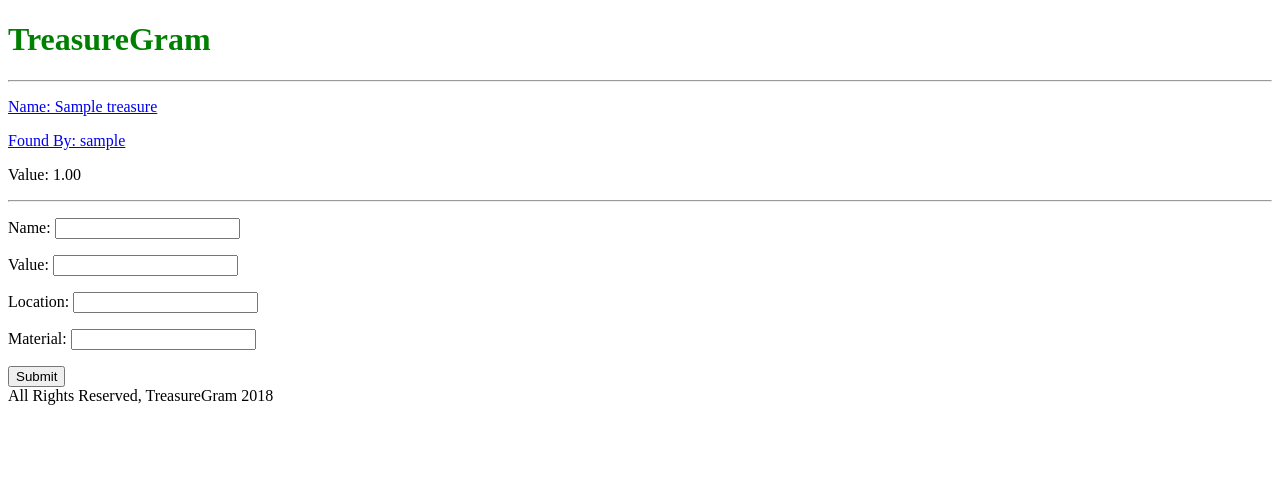
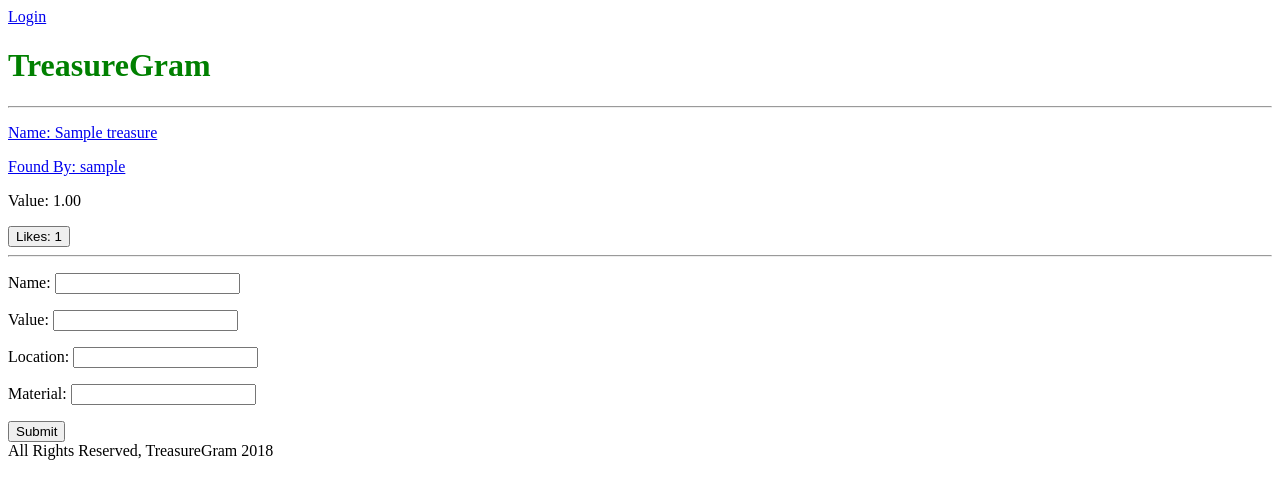
Before and after one commit to LillianChernin/treasuregram, a Django app: page / in a window 1280 px wide. Shown: the top 487 px of the page. Run offline with Django 3.2, Linux system fonts and the light colour scheme; tables that the repository leaves empty hold one stand-in row (values such as "Sample post").

Commit message:
finish part 3

```diff
--- a/main_app/models.py
+++ b/main_app/models.py
@@ -12,5 +12,6 @@ class Treasure(models.Model):
     models.SET_NULL,
     blank=True,
     null=True,)
+    likes = models.IntegerField(default=0)
     def __str__(self):
 	    return self.name
--- /dev/null
+++ b/main_app/static/js/app.js
@@ -0,0 +1,12 @@
+$('button').on('click', function(event){
+  event.preventDefault();
+  var element = $(this);
+  $.ajax({
+    url: '/like_treasure/',
+    method: 'GET',
+    data: {treasure_id: element.attr('data-id')},
+    success: function(response){
+      element.html('Likes: ' + response);
+    }
+  })
+})
--- a/main_app/templates/base.html
+++ b/main_app/templates/base.html
@@ -6,10 +6,18 @@
   <link rel="stylesheet" type="text/css" href="{% static 'style.css' %}"/>
   </head>
   <body>
-    <h1>TreasureGram</h1>
-    <hr />
-      {% block content %}
-      {% endblock %}
+    {% if user.is_authenticated %}
+      <a  href="{% url 'profile' user.username %}">Hello, {{ user.username }}!</a> |
+      <a  href="{% url 'logout' %}">Logout</a>
+    {% else %}
+      <a  href="{% url 'login' %}">Login</a>
+    {% endif %}
+      <h1>TreasureGram</h1>
+      <hr />
+    {% block content %}
+    {% endblock %}
     <footer>All Rights Reserved, TreasureGram 2018</footer>
+    <script src="https://ajax.googleapis.com/ajax/libs/jquery/3.3.1/jquery.min.js"></script>
+    <script src="{% static 'js/app.js' %}"></script>
   </body>
  </html>
--- a/main_app/templates/index.html
+++ b/main_app/templates/index.html
@@ -14,6 +14,9 @@
     {% else %}
       <p>Value: Unknown</p>
     {% endif%}
+    <button class="likes" data-id="{{treasure.id}}" type="button">Likes:
+    {% if treasure.likes > 0 %} {{ treasure.likes }} {% else %} None :( {% endif %}
+    </button>
     <hr />
   {% endfor %}
   <form action="post_url/" method="post">
--- a/main_app/urls.py
+++ b/main_app/urls.py
@@ -4,11 +4,15 @@ from .views import show
 from .views import post_treasure
 from .views import profile
 from .views import login_view
+from .views import logout_view
+from .views import like_treasure
 
 urlpatterns = [
     url(r'^user/(\w+)/$', profile, name='profile'),
     url(r'^$', index),
     url(r'^([0-9]+)/$', show, name = 'show'),
     url(r'^post_url/$', post_treasure, name="post_treasure"),
-    url(r'^login/$', login_view, name="login")
+    url(r'^login/$', login_view, name="login"),
+    url(r'^logout/$', logout_view, name="logout"),
+    url(r'^like_treasure/$', like_treasure, name='like_treasure')
 ]
--- a/main_app/views.py
+++ b/main_app/views.py
@@ -52,3 +52,18 @@ def login_view(request):
     else:
         form = LoginForm()
         return render(request, 'login.html', {'form': form})
+def logout_view(request):
+    logout(request)
+    return HttpResponseRedirect('/')
+
+def like_treasure(request):
+    treasure_id = request.GET.get('treasure_id', None)
+
+    likes = 0
+    if (treasure_id):
+        treasure = Treasure.objects.get(id=int(treasure_id))
+        if treasure is not None:
+            likes = treasure.likes + 1
+            treasure.likes = likes
+            treasure.save()
+    return HttpResponse(likes)
```
Also changed, not shown: main_app/migrations/0003_treasure_likes.py (added).
